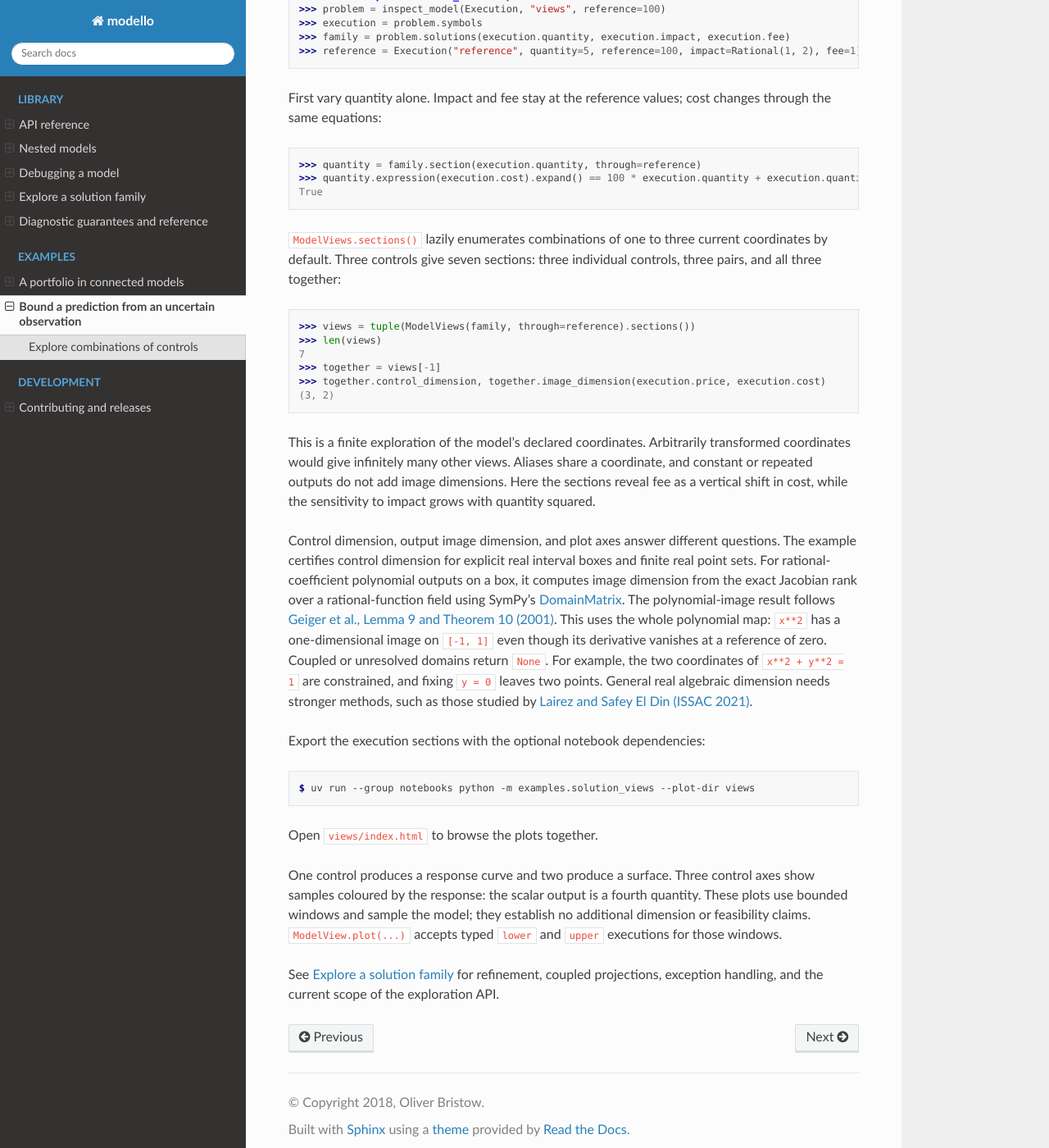
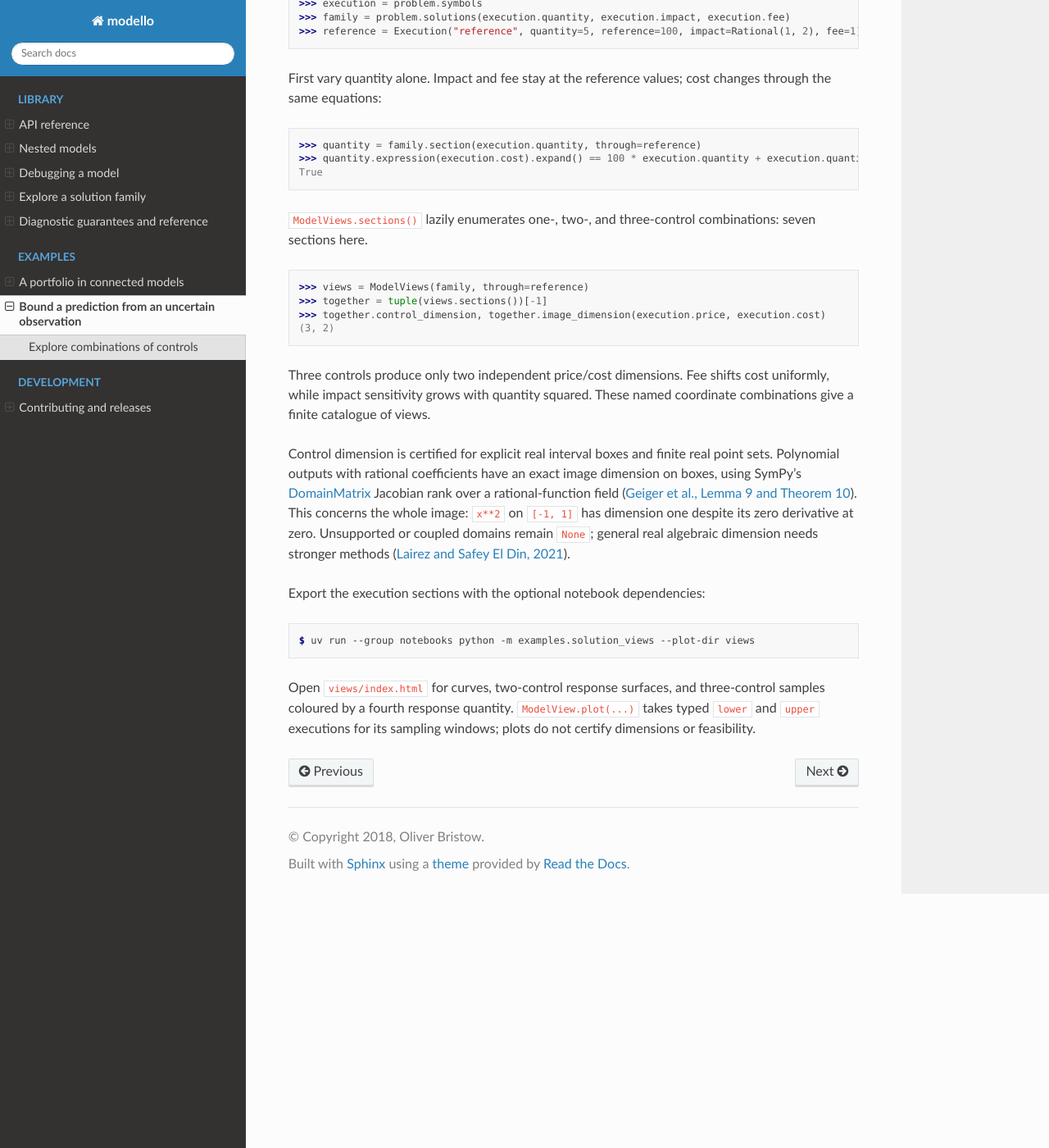
Before and after one commit to Code0x58/modello, a Sphinx documentation site: the page built from docs/examples/solution_families/index.rst, in a window 1280 px wide and 1400 px high, scrolled down 2542 px. Shown: the whole window at 82% size. Built offline with Sphinx 7.4.7 and the Read the Docs theme 3.1.0, drawn with Linux system fonts in a browser that asks for light colours; some of the changed text lies outside the part shown.

Commit message:
Trim coordinate-view plotting and documentation

```diff
--- a/docs/examples/solution_families/index.rst
+++ b/docs/examples/solution_families/index.rst
@@ -74,8 +74,7 @@ family; numerical plotting does not establish additional guarantees.
 Explore combinations of controls
 --------------------------------
 
-Reuse ``Execution`` to explore quantity, impact, and fee while holding the
-reference price fixed. Choose a reference execution:
+Reuse ``Execution`` with a fixed reference price and a reference execution:
 
 >>> from modello import inspect_model
 >>> from examples.solution_families import Execution
@@ -92,37 +91,28 @@ changes through the same equations:
 >>> quantity.expression(execution.cost).expand() == 100 * execution.quantity + execution.quantity**2 / 2 + 1
 True
 
-``ModelViews.sections()`` lazily enumerates combinations of one to three current
-coordinates by default. Three controls give seven sections: three individual
-controls, three pairs, and all three together:
+``ModelViews.sections()`` lazily enumerates one-, two-, and three-control
+combinations: seven sections here.
 
->>> views = tuple(ModelViews(family, through=reference).sections())
->>> len(views)
-7
->>> together = views[-1]
+>>> views = ModelViews(family, through=reference)
+>>> together = tuple(views.sections())[-1]
 >>> together.control_dimension, together.image_dimension(execution.price, execution.cost)
 (3, 2)
 
-This is a finite exploration of the model's declared coordinates. Arbitrarily
-transformed coordinates would give infinitely many other views. Aliases share
-a coordinate, and constant or repeated outputs do not add image dimensions.
-Here the sections reveal fee as a vertical shift in cost, while the sensitivity
-to impact grows with quantity squared.
+Three controls produce only two independent price/cost dimensions. Fee shifts
+cost uniformly, while impact sensitivity grows with quantity squared. These
+named coordinate combinations give a finite catalogue of views.
 
-Control dimension, output image dimension, and plot axes answer different
-questions. The example certifies control dimension for explicit real interval
-boxes and finite real point sets. For rational-coefficient polynomial outputs
-on a box, it computes image dimension from the exact Jacobian rank over a
-rational-function field using SymPy's
-`DomainMatrix <https://docs.sympy.org/latest/modules/polys/domainmatrix.html>`_.
-The polynomial-image result follows
-`Geiger et al., Lemma 9 and Theorem 10 (2001) <https://doi.org/10.1214/aos/1009210550>`_.
-This uses the whole polynomial map: ``x**2`` has a one-dimensional image on
-``[-1, 1]`` even though its derivative vanishes at a reference of zero.
-Coupled or unresolved domains return ``None``. For example, the two coordinates
-of ``x**2 + y**2 = 1`` are constrained, and fixing ``y = 0`` leaves two points.
-General real algebraic dimension needs stronger methods, such as those studied
-by `Lairez and Safey El Din (ISSAC 2021) <https://doi.org/10.1145/3452143.3465551>`_.
+Control dimension is certified for explicit real interval boxes and finite real
+point sets. Polynomial outputs with rational coefficients have an exact image
+dimension on boxes, using SymPy's
+`DomainMatrix <https://docs.sympy.org/latest/modules/polys/domainmatrix.html>`_
+Jacobian rank over a rational-function field
+(`Geiger et al., Lemma 9 and Theorem 10 <https://doi.org/10.1214/aos/1009210550>`_).
+This concerns the whole image: ``x**2`` on ``[-1, 1]`` has dimension one despite
+its zero derivative at zero. Unsupported or coupled domains remain ``None``;
+general real algebraic dimension needs stronger methods
+(`Lairez and Safey El Din, 2021 <https://doi.org/10.1145/3452143.3465551>`_).
 
 Export the execution sections with the optional notebook dependencies:
 
@@ -130,13 +120,7 @@ Export the execution sections with the optional notebook dependencies:
 
    $ uv run --group notebooks python -m examples.solution_views --plot-dir views
 
-Open ``views/index.html`` to browse the plots together.
-
-One control produces a response curve and two produce a surface. Three control
-axes show samples coloured by the response: the scalar output is a fourth
-quantity. These plots use bounded windows and sample the model; they establish
-no additional dimension or feasibility claims. ``ModelView.plot(...)`` accepts
-typed ``lower`` and ``upper`` executions for those windows.
-
-See :doc:`/solutions` for refinement, coupled projections, exception handling,
-and the current scope of the exploration API.
+Open ``views/index.html`` for curves, two-control response surfaces, and
+three-control samples coloured by a fourth response quantity.
+``ModelView.plot(...)`` takes typed ``lower`` and ``upper`` executions for its
+sampling windows; plots do not certify dimensions or feasibility.
```
Also changed, not shown: docs/solutions.rst (+10 -14 lines), 1 other file.
